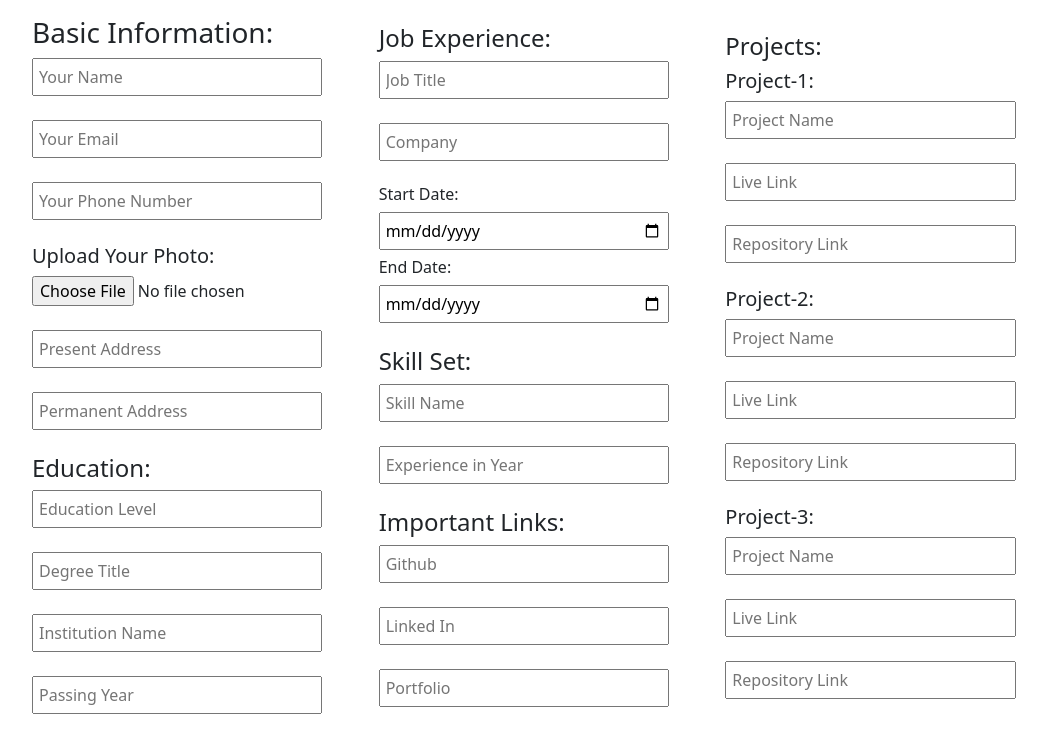
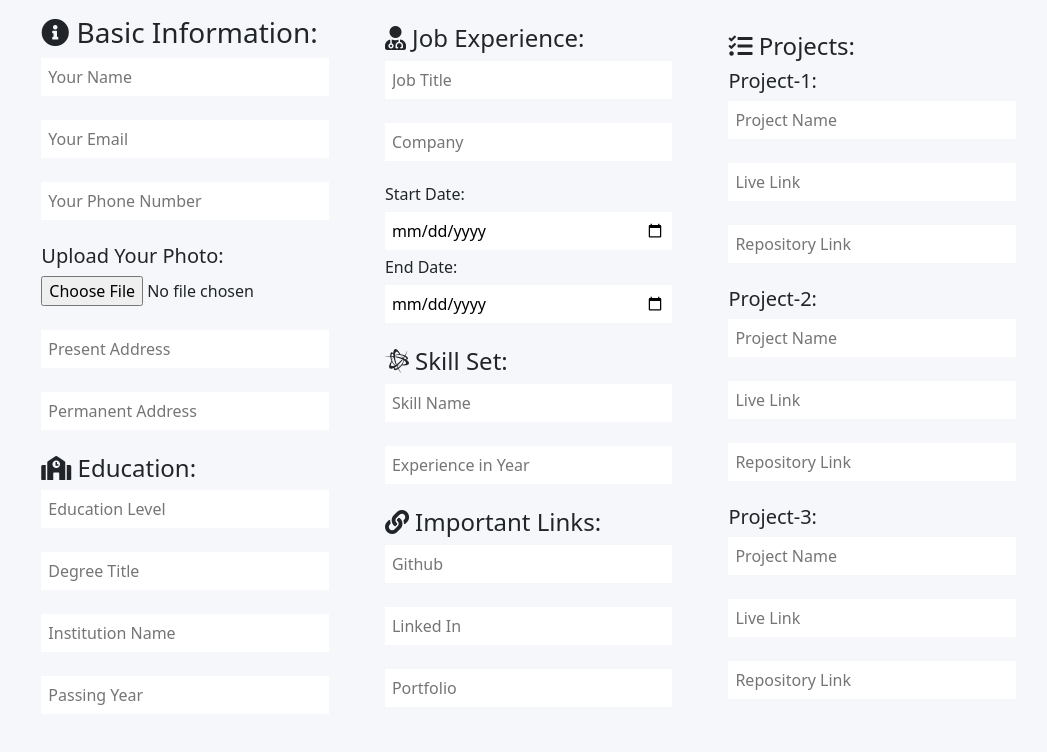
Before and after one commit to DevSquadCode/jobzilla-client, a React (Create React App) app: page /createCandidateProfile in a window 1280 px wide. Shown: the top 752 px of the page, without its empty margins (204-1251 px from the left). Built offline with nearby package versions, Linux system fonts and the light colour scheme.

Commit message:
form-refined

```diff
--- a/src/components/Candidates/CreateCandidateProfile/CeateCandidateProfile.css
+++ b/src/components/Candidates/CreateCandidateProfile/CreateCandidateProfile.css
@@ -1,19 +1,24 @@
+
+.formField{
+    background-color: #F5F7FB;
+    min-height: 100vh;
+    overflow: hidden;
+}
 
 form .name, .email, .number, .github, .linkedIn, .portfolio, .projectField{
     width: 90%;
-    padding: 5px;
-
+    padding: 7px;
+    border: none;
 }
 
 form .presentAddress, .educationLevel, .institution, .jobTitle, .startDate, .skillName{
-    margin-right: 30px;
-    padding: 5px;
+    padding: 7px;
     width: 90%;
-
+    border: none;
 }
 
 form .permanentAddress, .passingYear, .degree, .company, .endDate, .experience{
-    padding: 5px;
+    padding: 7px;
     width: 90%;
-
+    border: none;
 }
--- a/src/components/Candidates/CreateCandidateProfile/CreateCandidateProfile.js
+++ b/src/components/Candidates/CreateCandidateProfile/CreateCandidateProfile.js
@@ -1,18 +1,19 @@
 import React from 'react';
-import './CeateCandidateProfile.css'
+import './CreateCandidateProfile.css'
 
 const CreateCandidateProfile = () => {
     return (
-        <div className="row m-3">
+        <div className="formField">
+            <div className="row ">
            <div className="col-md-2">
 
            </div>
 
            <div className="col-md-10">
            <form action="">
-               <div className="row d-flex align-items-center">
+               <div className="row m-3 d-flex align-items-center">
                  <div className="col-md-4">
-                        <h3>Basic Information:</h3>
+                        <h3><i class="fas fa-info-circle"></i> Basic Information:</h3>
                         <input className="name" type="text" name="" placeholder="Your Name" id="" required />
                         <br /><br />
                         <input className="email" type="email" placeholder="Your Email" name="" id="" required/>
@@ -26,7 +27,7 @@ const CreateCandidateProfile = () => {
                         <br /><br />
                         <input className="permanentAddress" type="text" placeholder="Permanent Address" />
                         <br /><br />
-                        <h4>Education:</h4>
+                        <h4><i class="fas fa-school"></i> Education:</h4>
                         <input className="educationLevel" type="text" placeholder="Education Level" />
                         <br /><br />
                         <input className="degree" type="text" placeholder="Degree Title" />
@@ -37,7 +38,7 @@ const CreateCandidateProfile = () => {
                  </div>
 
                  <div className="col-md-4">
-                     <h4>Job Experience:</h4>
+                     <h4><i class="fas fa-user-md"></i> Job Experience:</h4>
                      <input className="jobTitle" type="text" placeholder="Job Title"/>
                      <br /><br />
                      <input className="company" type="text" placeholder="Company"/>
@@ -46,17 +47,13 @@ const CreateCandidateProfile = () => {
                      <input className="startDate" type="date"/>
                      <h6 className="mt-2">End Date:</h6>
                      <input className="endDate" type="date"/>
-
-                     <br />
-                     <br />
-                     <h4>Skill Set:</h4>
+                     <br /><br />
+                     <h4><i class="fab fa-battle-net"></i> Skill Set:</h4>
                      <input className="skillName" type="text" placeholder="Skill Name"/>
                      <br /><br />
                      <input className="experience" type="number" placeholder="Experience in Year"/>
-
-                     <br />
-                     <br />
-                     <h4>Important Links:</h4>
+                     <br /> <br />
+                     <h4><i class="fas fa-link"></i> Important Links:</h4>
                      <input className="github" type="url" placeholder="Github" />
                      <br /><br />
                      <input className="linkedIn" type="url" placeholder="Linked In" />
@@ -65,7 +62,7 @@ const CreateCandidateProfile = () => {
                  </div>
 
                  <div className="col-md-4">
-                     <h4>Projects:</h4>
+                     <h4><i class="fas fa-tasks"></i> Projects:</h4>
                      <h5>Project-1:</h5>
                      <input className="projectField" type="text" placeholder="Project Name"/>
                      <br /> <br />
@@ -92,6 +89,7 @@ const CreateCandidateProfile = () => {
            </div>
 
         </div>
+        </div>
     );
 };
 
```
